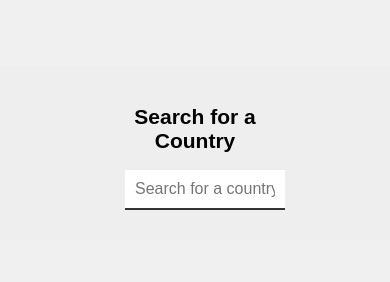
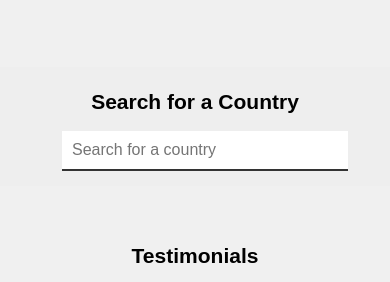
Before and after one commit to chisomobodo/travelwell, a plain HTML site: page index.html in a window 390 px wide. Shown: the part 1069-1351 px from the top of the page. Drawn offline with Linux system fonts and the light colour scheme; grey boxes are pictures that could not be loaded; a web font is replaced by a local one.

Commit message:
last changes

```diff
--- a/style.css
+++ b/style.css
@@ -270,4 +270,13 @@ footer a:hover {
     header {
         font-size: 1.2rem;
     }
+
+
+    .search {
+        padding: 5px;
+    }
+
+    .search-container {
+        width: 70%;
+    }
 }
```
